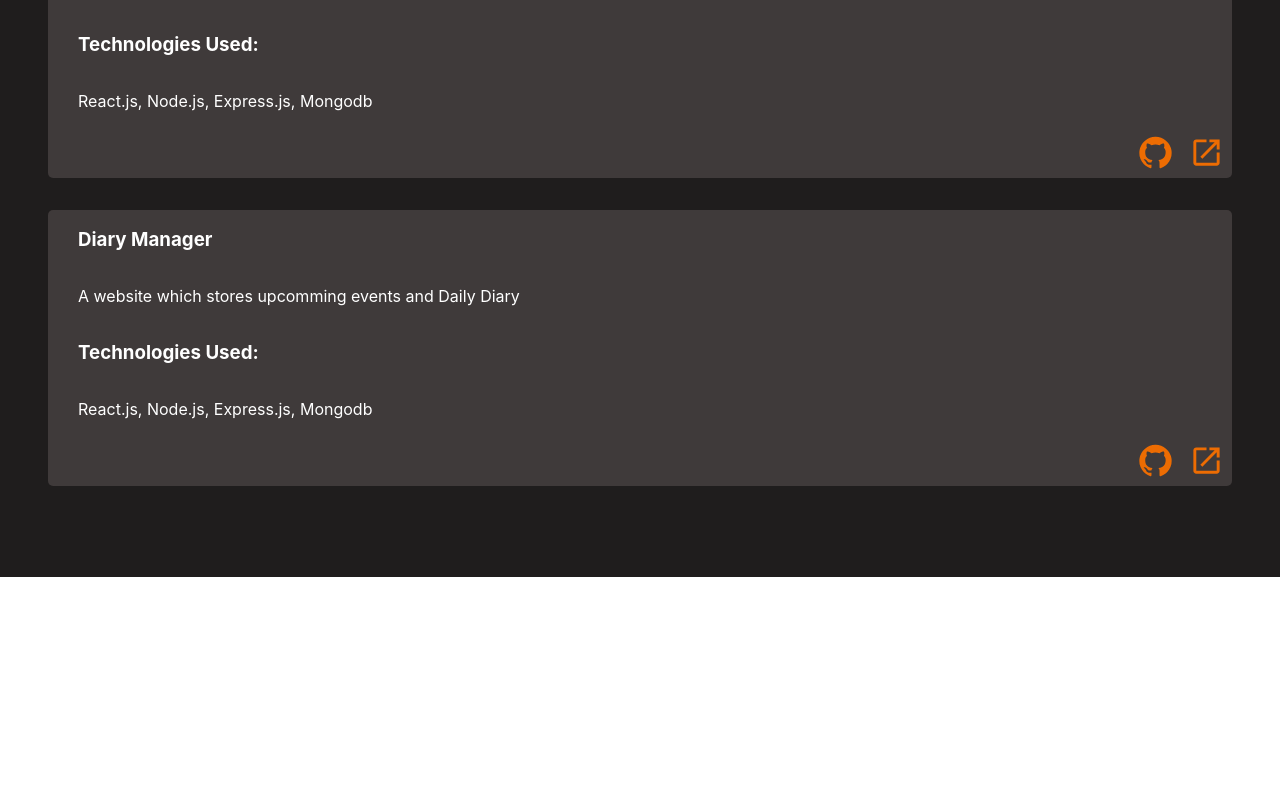
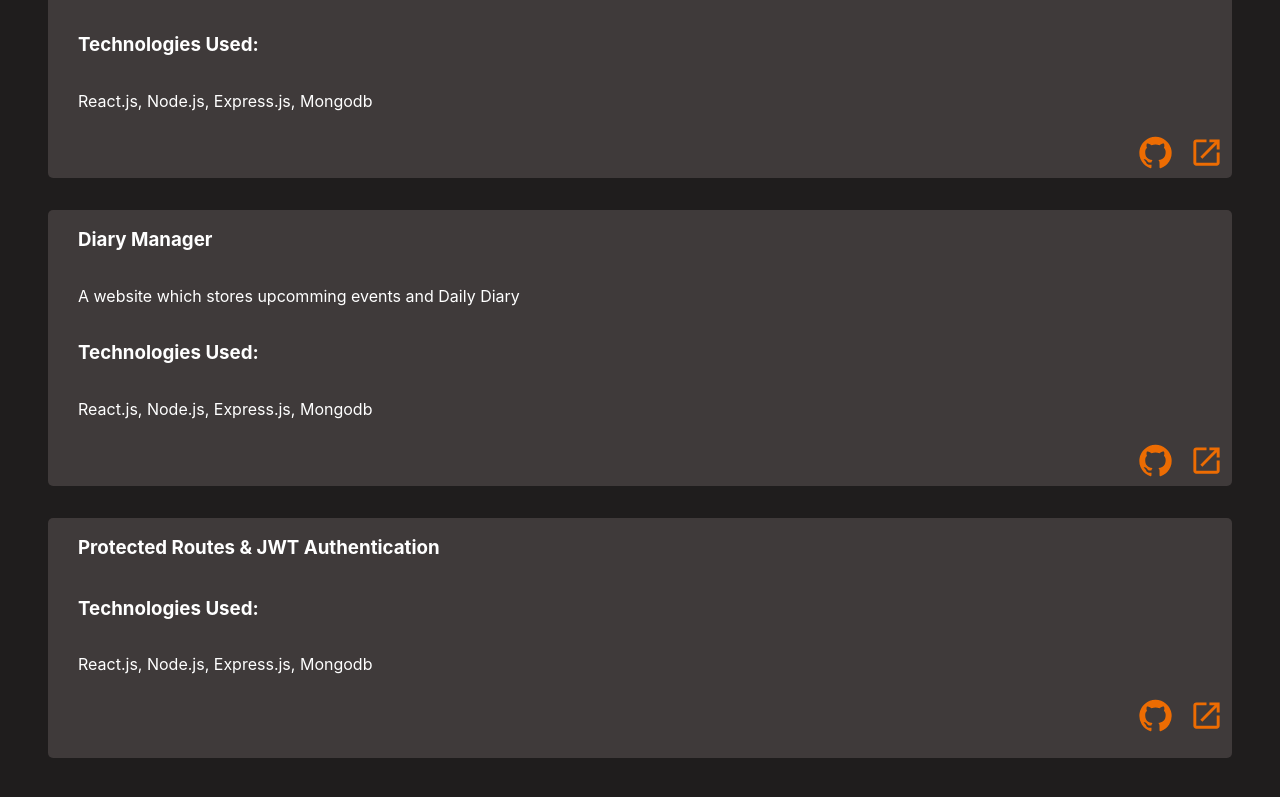
Before and after one commit to vrushabhmungelwar/portfolio, a React (Create React App) app: page /#/projects in a window 1280 px wide. Shown: the part 303-1100 px from the top of the page. Before the commit the page ends 880 px from the top, so only its background shows below. Built offline with nearby package versions, Linux system fonts and the light colour scheme.

Commit message:
added project

```diff
--- a/src/projects.js
+++ b/src/projects.js
@@ -61,6 +61,32 @@ export function Projects() {
           </div>
         </div>
       </div>
+
+      <div className="projects">
+        <div className="proj">
+          <h3>Protected Routes & JWT Authentication</h3>
+          <h3>Technologies Used:</h3>
+          <p>React.js, Node.js, Express.js, Mongodb</p>
+        </div>
+        <div className="open-button">
+          <div>
+            <IconButton
+              href="https://optimistic-goldstine-cb5efc.netlify.app"
+              target={"_blank"}
+            >
+              <OpenInNewIcon color="warning" fontSize="large" />
+            </IconButton>
+          </div>
+          <div>
+            <IconButton
+              href="https://github.com/vrushabhmungelwar/protected-routes.git"
+              target={"_blank"}
+            >
+              <GitHubIcon color="warning" fontSize="large" />
+            </IconButton>
+          </div>
+        </div>
+      </div>
     </div>
   );
 }
```
